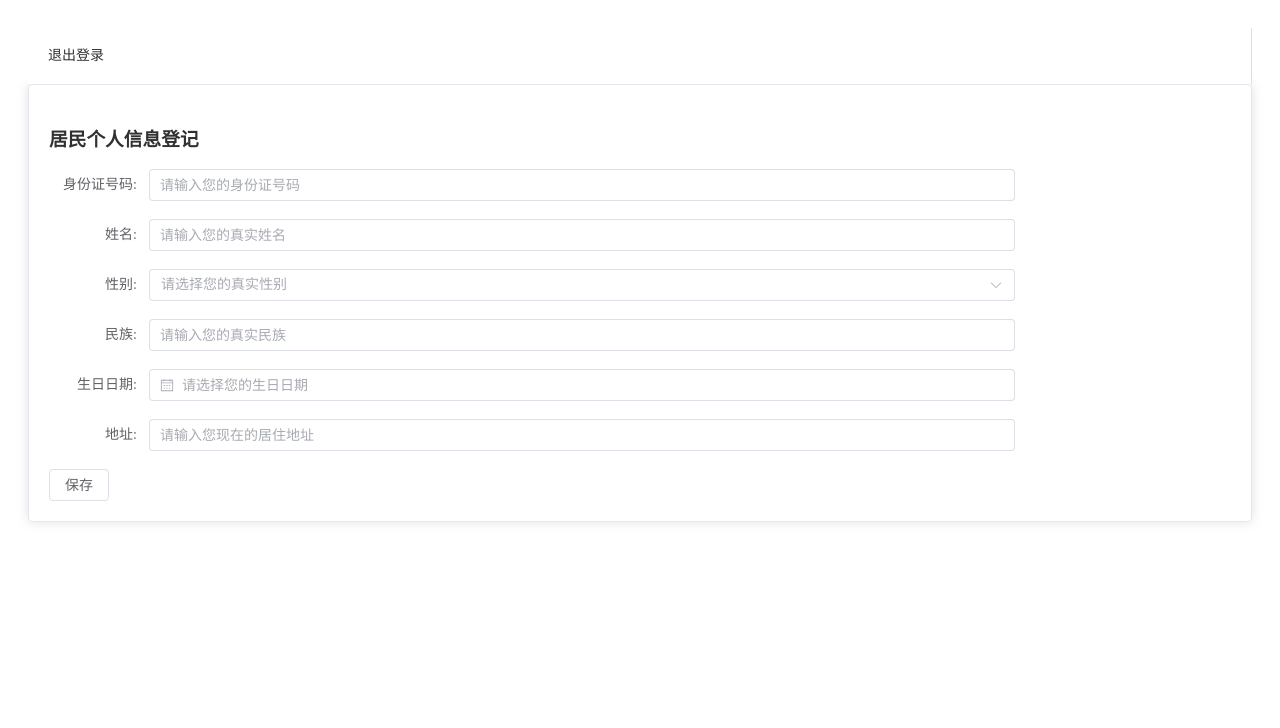
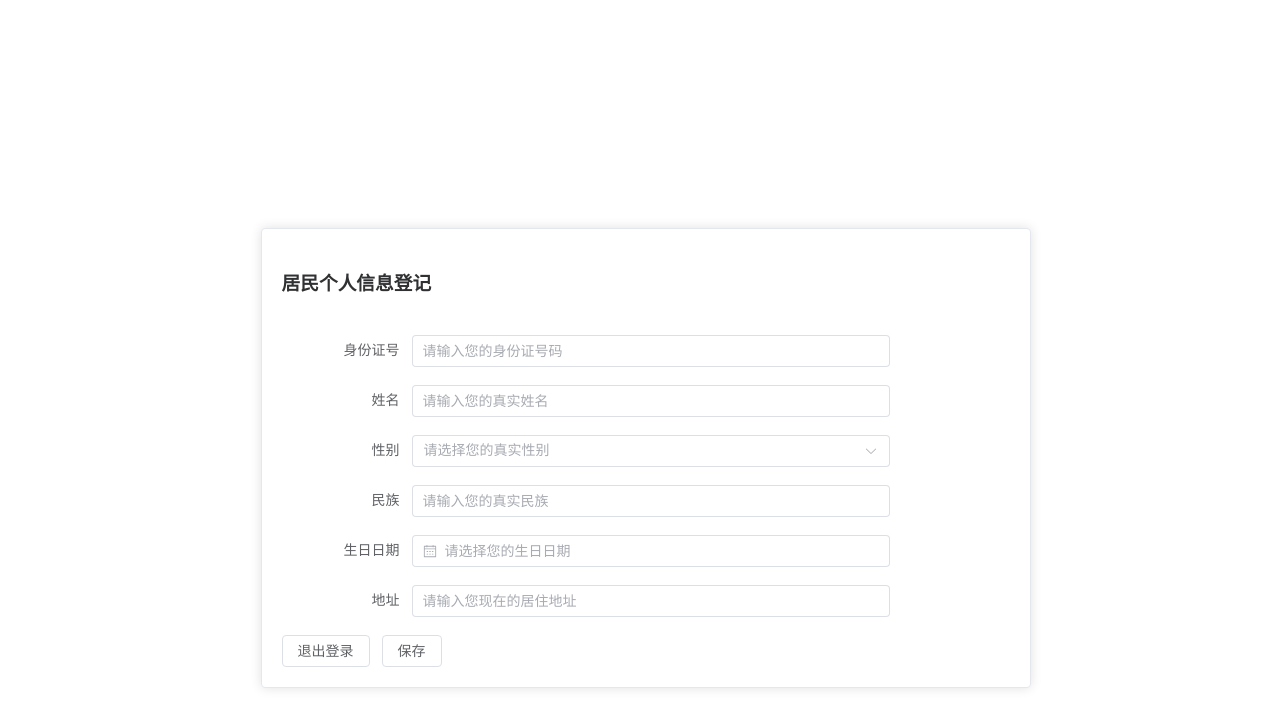
Before and after one commit to Ocean456/pbimsweb, a Vue app: page /user in a window 1280 px wide. Shown: the top 728 px of the page. Built offline with nearby package versions, Linux system fonts and the light colour scheme; sample sign-in values are in the browser's storage.

Commit message:
Merge remote-tracking branch 'origin/master'

```diff
--- a/src/components/Export.vue
+++ b/src/components/Export.vue
@@ -11,7 +11,7 @@ import Papa from 'papaparse';
 import {ElMessage} from "element-plus";
 
 const api = axios.create({
-  baseURL: 'http://localhost:3000'
+  baseURL: 'http://localhost:8080'
 })
 export default {
   data() {
@@ -22,19 +22,20 @@ export default {
   methods: {
     async exportData() {
       this.loading = true
-      await api.get('/api/search')
+      await api.get('/api/identity/search')
           .then(response => {
             const data = response.data;
             const csv = Papa.unparse(data);
-            const blob = new Blob([csv], {type: 'text/csv;charset=ANSI;'});
+            const blob = new Blob([csv], {type: 'text/csv;charset=UTF-8;'});
             const downloadLink = document.createElement('a');
             downloadLink.href = URL.createObjectURL(blob);
-            downloadLink.download = 'export.csv';
+            downloadLink.download = 'export.txt';
             document.body.appendChild(downloadLink);
             downloadLink.click();
             document.body.removeChild(downloadLink);
             this.loading = false
-          }).catch(error => {
+          }).
+          catch(error => {
             ElMessage.error(error)
           })
     }
--- a/src/components/User.vue
+++ b/src/components/User.vue
@@ -1,10 +1,8 @@
 <script>
-import axios from "axios";
 import store from "../store/index.ts";
+import {ElNotification} from "element-plus";
 
-const info = axios.create({
-  baseURL: 'http://localhost:8080'
-})
+
 export default {
   computed: {
     store() {
@@ -22,36 +20,38 @@ export default {
     }
   },
   methods: {
-    login() {
+    submit() {
+      ElNotification({
+        title: '保存成功',
+        message: '个人信息待审核,请稍后重新加载界面',
+        type: 'success'
+      })
     }
   }
 }
 </script>
 
 <template>
-  <el-menu>
-    <el-menu-item @click="store.dispatch('logout')">退出登录</el-menu-item>
-  </el-menu>
   <div class="UserInfo">
-    <el-card>
+    <el-card class="card">
       <h3 class="Personal">居民个人信息登记</h3>
       <el-form class="user-form" label-position="right" label-width="100px">
-        <el-form-item label="身份证号码:">
+        <el-form-item label="身份证号" label-width="130px">
           <el-input v-model="id" placeholder="请输入您的身份证号码" style="width: 80%;"></el-input>
         </el-form-item>
-        <el-form-item label="姓名:">
+        <el-form-item label="姓名" label-width="130px">
           <el-input v-model="name" placeholder="请输入您的真实姓名" style="width: 80%; "></el-input>
         </el-form-item>
-        <el-form-item label="性别:">
+        <el-form-item label="性别" label-width="130px">
           <el-select v-model="gender" placeholder="请选择您的真实性别" style="width: 80%; ">
             <el-option label="男" value="男"/>
             <el-option label="女" value="女"/>
           </el-select>
         </el-form-item>
-        <el-form-item label="民族:">
+        <el-form-item label="民族" label-width="130px">
           <el-input v-model="nation" placeholder="请输入您的真实民族" style="width: 80%; "></el-input>
         </el-form-item>
-        <el-form-item label="生日日期:">
+        <el-form-item label="生日日期" label-width="130px">
           <el-date-picker
               v-model="birthday"
               placeholder="请选择您的生日日期"
@@ -59,15 +59,24 @@ export default {
               type="date"
           />
         </el-form-item>
-        <el-form-item label="地址:">
+        <el-form-item label="地址" label-width="130px">
           <el-input v-model="address" placeholder="请输入您现在的居住地址" style="width: 80%; "></el-input>
         </el-form-item>
-        <el-button class="store-button" @click="login">保存</el-button>
+        <el-button class="exit-button" @click="this.store.dispatch('logout')">退出登录</el-button>
+        <el-button class="store-button" @click="submit">保存</el-button>
       </el-form>
     </el-card>
   </div>
 </template>
 
 <style scoped>
+h3 {
+  margin-bottom: 40px;
+}
 
+.card {
+  width: 60vw;
+  margin-left: 10%;
+  margin-top: 200px;
+}
 </style>
```
